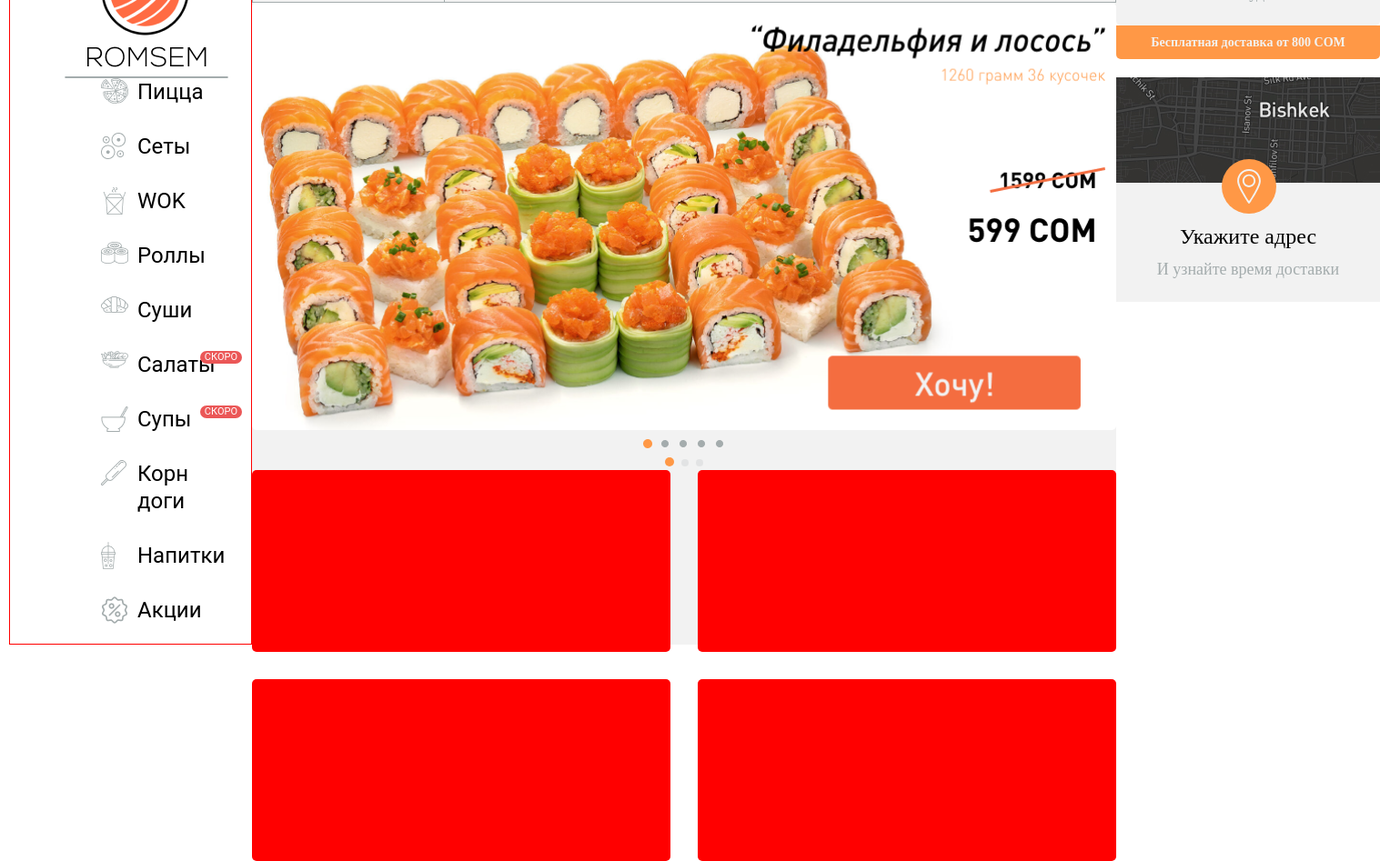
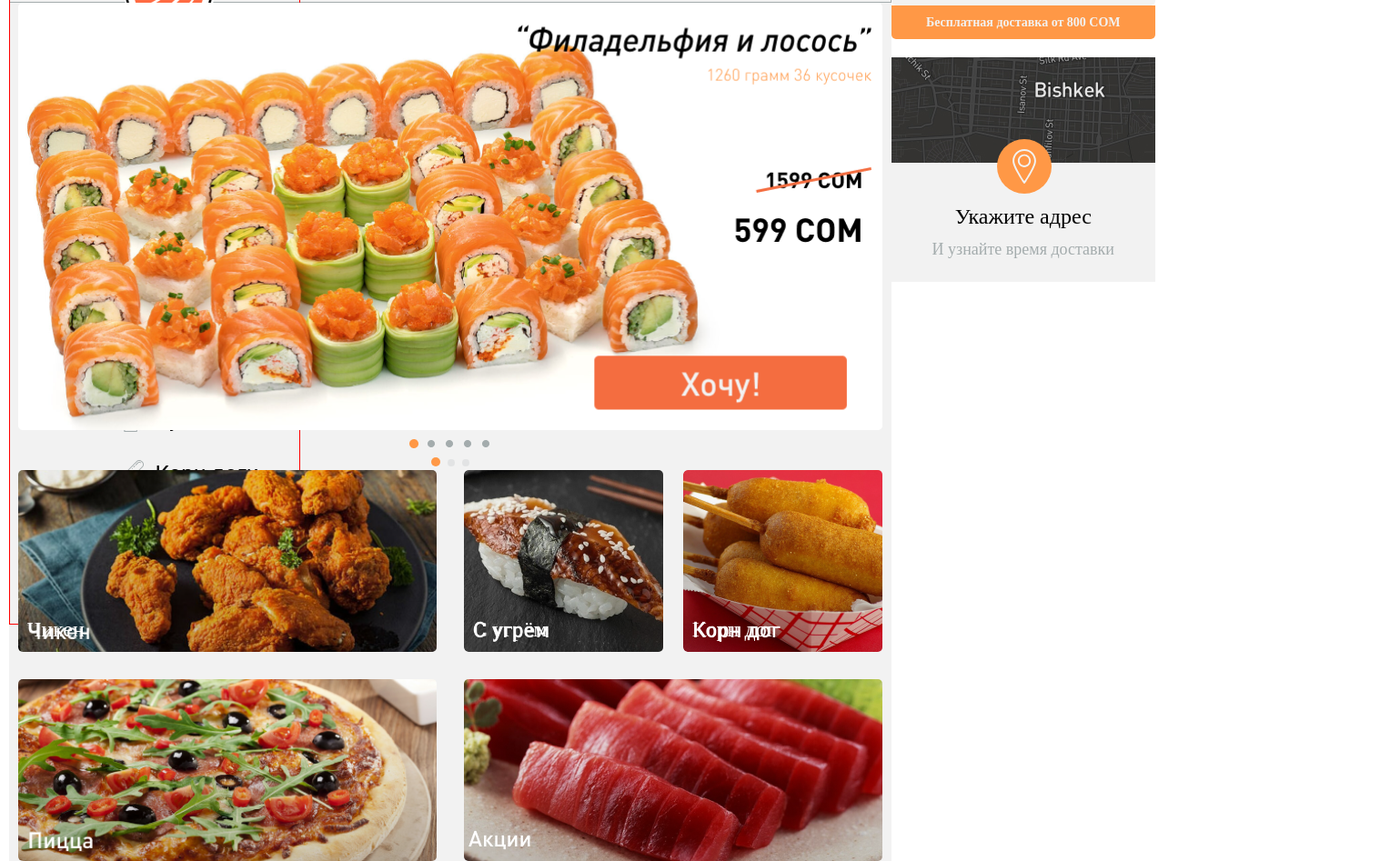
Before and after one commit to AndreyFelchin/Sushi, a plain HTML site: page index.html in a window 1280 px wide. Shown: the part 91-1038 px from the top of the page at 91% size, 1517 px wide, since content can reach past the window. Drawn offline with nearby package versions, Linux system fonts and the light colour scheme.

Commit message:
products block

```diff
--- a/index.html
+++ b/index.html
@@ -99,13 +99,21 @@
 
             </div>
             <div class="products">
-                <div class="products__item"></div>
+                <div class="container">
+                <a class="products__item">
+                    <p>Чикен</p>
+                </a>
                 <div class="products__item">
-                    <div class="products__item_half"></div>
-                    <div class="products__item_half"></div>
+                    <a class="products__item_half">
+                        <p>С угрём</p>
+                    </a>
+                    <a class="products__item_half">
+                        <p>Корн дог</p>
+                    </a>
                 </div>
-                <div class="products__item"></div>
-                <div class="products__item"></div>
+                <a href="#" class="products__item"></a>
+                <a href="#" class="products__item"></a>
+                </div>
             </div>
         </section>
         <aside class="side-rigth"> <div class="cart">
--- a/style.css
+++ b/style.css
@@ -4,14 +4,15 @@
 }
 
 .main {
+    position: relative;
     display: flex;
-    height: 100vh;
     max-width: 1940px;
     padding: 0 10px;
     margin: 0 auto;
 }
 
 .side-left {
+    position: fixed;
     max-width: 320px;
     width: 100%;
     padding: 30px 25px 0 60px;
@@ -350,14 +351,63 @@
 }
 
 .products {
+
+}
+
+.products .container {
+    max-width: 950px;
+    margin: 0 auto;
+    width: 100%;
     display: flex;
     flex-wrap: wrap;
     gap: 30px;
 }
 
 .products__item {
+    position: relative;
     width: calc(50% - 15px);
     height: 200px;
-    background-color: red;
     border-radius: 5px;
+    justify-content: space-between;
+    display: flex;
+    background-repeat: no-repeat;
+    background-position: center;
+    background-size: cover;
 }
+
+.products__item_half {
+    position: relative;
+    width: calc(50% - 11px);
+    border-radius: 5px;
+    height: 100%;
+}
+
+.products__item:nth-child(1) {
+    background-image: url(./img/food1.png);
+}
+
+.products__item:nth-child(2) .products__item_half:nth-child(1) {
+    background-image: url(./img/food2.png);
+}
+
+.products__item:nth-child(2) .products__item_half:nth-child(2) {
+    background-image: url(./img/food3.png);
+}
+
+.products__item:nth-child(3) {
+    background-image: url(./img/food4.png);
+}
+
+.products__item:nth-child(4) {
+    background-image: url(./img/food5.png);
+}
+
+.products__item p {
+    position: absolute;
+    left: 10px;
+    bottom: 10px;
+    font-weight: 500;
+    font-size: 24px;
+    line-height: 30px;
+    color: #ffff;
+}
```
Also changed, not shown: img/food1.png (added), img/food2.png (added), img/food3.png (added), img/food4.png (added), img/food5.png (added).
